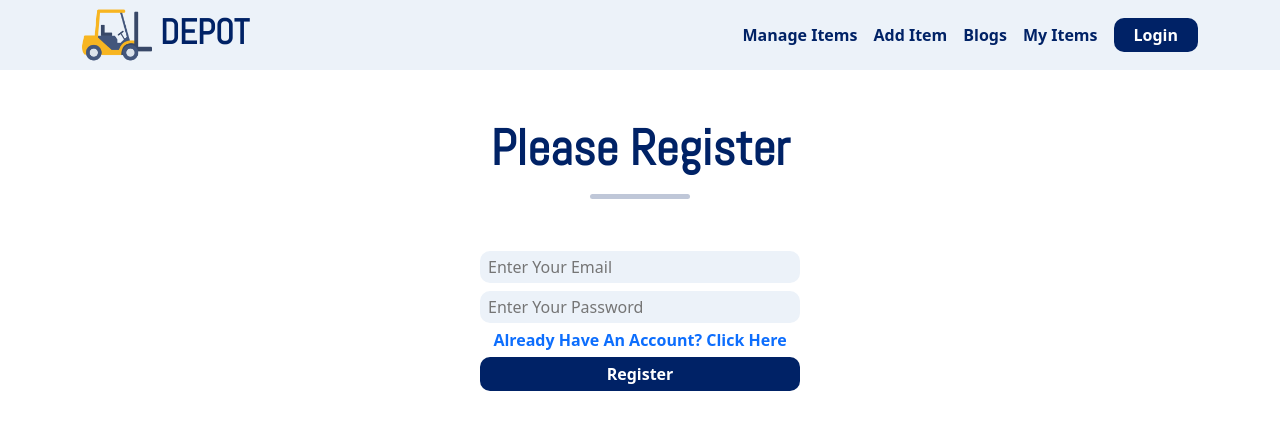
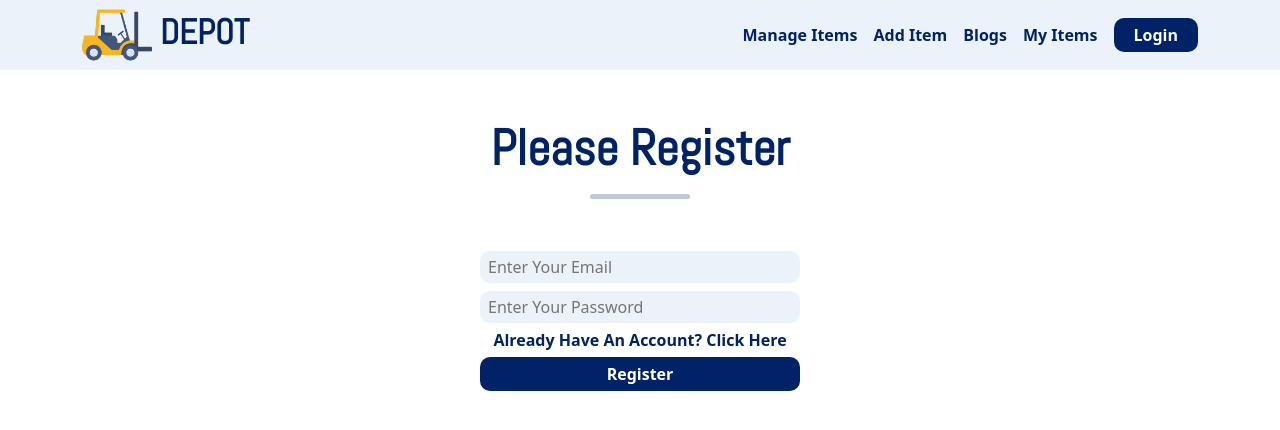
Before and after one commit to tanvirulislam149/warehouse-management, a React (Create React App) app: page /register in a window 1280 px wide. Shown: the top 430 px of the page. Built offline with nearby package versions, Linux system fonts and the light colour scheme.

Commit message:
small changes

```diff
--- a/src/Component/LogIn/LogIn.js
+++ b/src/Component/LogIn/LogIn.js
@@ -14,7 +14,7 @@ const LogIn = () => {
             <hr className='mb-5 mx-auto' style={{ height: "5px", color: "#002266", width: "100px", borderRadius: "5px" }} />
             <input className='input-field mx-auto my-1 border-0 py-1 px-2' style={{ backgroundColor: "#ecf2f9", borderRadius: "10px" }} placeholder="Enter Your Email" type="email" name="email" /> <br />
             <input className='input-field mx-auto my-1 border-0 py-1 px-2' style={{ backgroundColor: "#ecf2f9", borderRadius: "10px" }} placeholder="Enter Your Password" type="password" name="password" /> <br />
-            <button onClick={goToRegister} className='bg-white border-0 text-primary fw-bold'>New Here? Create An Account</button>
+            <button onClick={goToRegister} className='bg-white border-0 text-color fw-bold'>New Here? Create An Account</button>
             <br />
             <button className='update-btn mt-1 input-field'>Login</button>
             <div className='d-flex justify-content-center align-items-center my-3'>
--- a/src/Component/Register/Register.js
+++ b/src/Component/Register/Register.js
@@ -12,7 +12,7 @@ const Register = () => {
             <hr className='mb-5 mx-auto' style={{ height: "5px", color: "#002266", width: "100px", borderRadius: "5px" }} />
             <input className='input-field mx-auto my-1 border-0 py-1 px-2' style={{ backgroundColor: "#ecf2f9", borderRadius: "10px" }} placeholder="Enter Your Email" type="email" name="email" /> <br />
             <input className='input-field mx-auto my-1 border-0 py-1 px-2' style={{ backgroundColor: "#ecf2f9", borderRadius: "10px" }} placeholder="Enter Your Password" type="password" name="password" /> <br />
-            <button onClick={goToLogin} className='bg-white border-0 text-primary fw-bold'>Already Have An Account? Click Here</button> <br />
+            <button onClick={goToLogin} className='bg-white border-0 text-color fw-bold'>Already Have An Account? Click Here</button> <br />
             <button className='update-btn mt-1 input-field'>Register</button>
         </div>
     );
```
